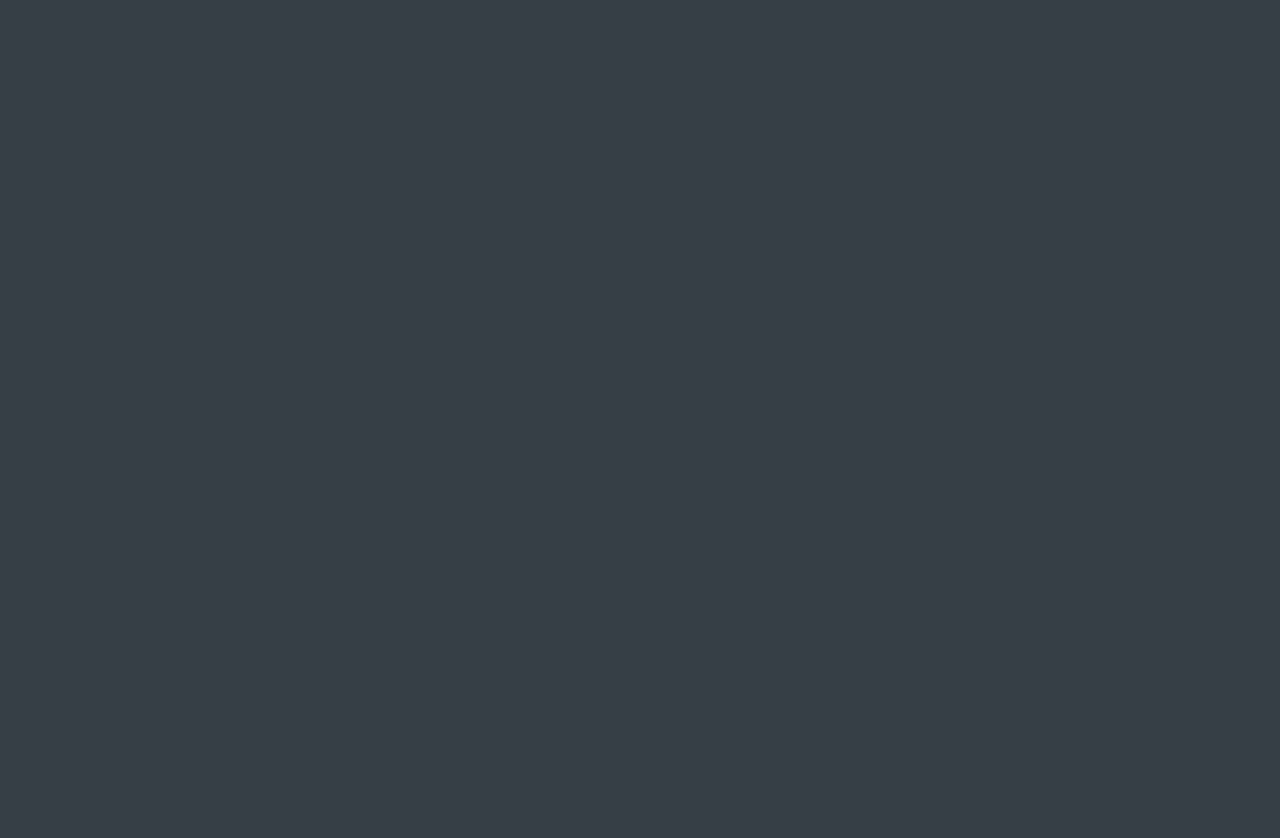
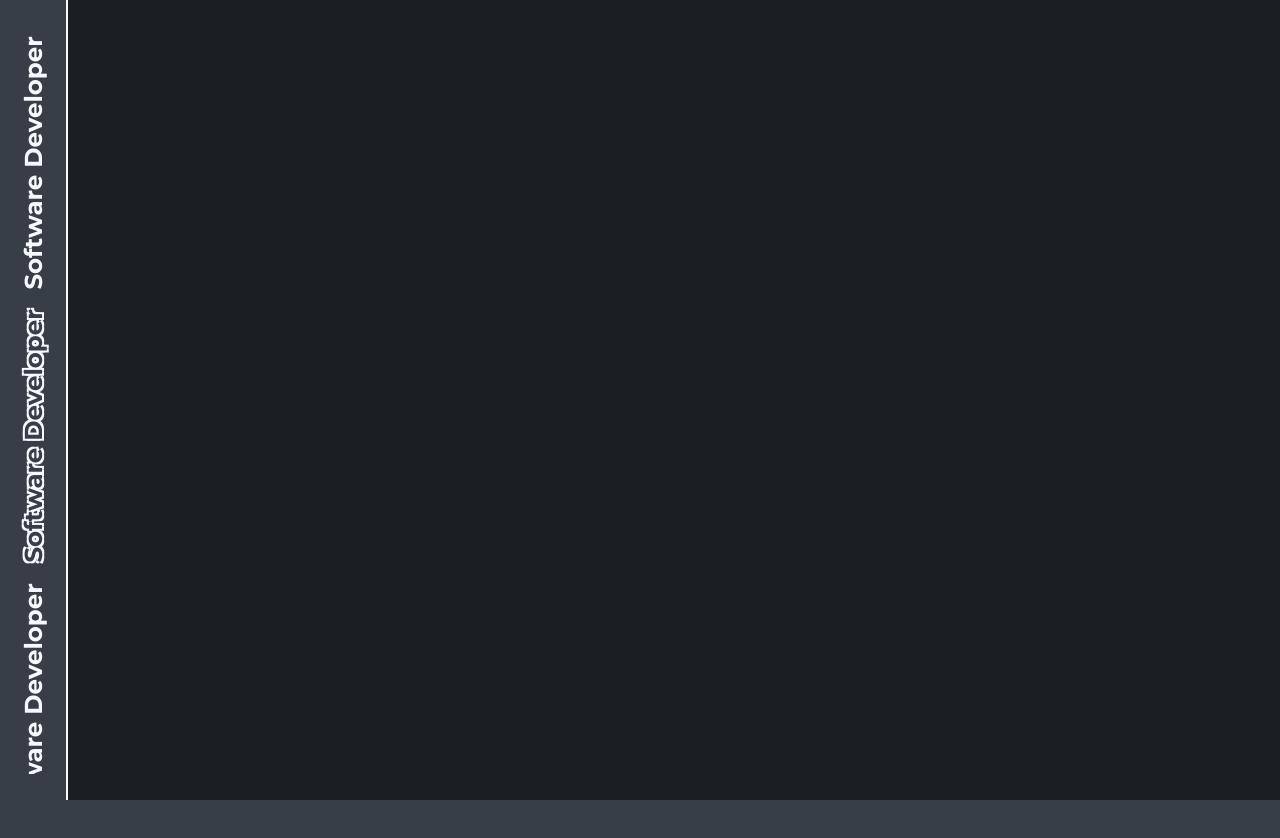
Before and after one commit to Jaggernaute/porfolio, a Vue app: page / in a window 1280 px wide. Shown: the top 838 px of the page. Built offline with nearby package versions, Linux system fonts and the light colour scheme.

Commit message:
:sparkles: Adding the auto scroll

```diff
--- /dev/null
+++ b/src/components/TheAutoScroll.vue
@@ -0,0 +1,67 @@
+<template>
+  <div class="auto-scroll">
+    <div class="auto-scroll__move">
+      <div class="text">Software Developer</div>
+      <div class="text text--outlined">Software Developer</div>
+      <div class="text">Software Developer</div>
+      <div class="text text--outlined">Software Developer</div>
+    </div>
+    <div class="auto-scroll__move">
+      <div class="text">Software Developer</div>
+      <div class="text text--outlined">Software Developer</div>
+      <div class="text">Software Developer</div>
+      <div class="text text--outlined">Software Developer</div>
+    </div>
+  </div>
+</template>
+
+<script>
+export default {
+  name: "TheAutoScroll",
+};
+</script>
+
+<style lang="scss" scoped>
+.auto-scroll {
+  display: flex;
+  align-items: center;
+  gap: 20px;
+
+  writing-mode: vertical-rl;
+  text-orientation: mixed;
+
+  width: 70px;
+  height: calc(100vh - 52px);
+  overflow: hidden;
+
+  &__move {
+    display: flex;
+    gap: 20px;
+
+    animation: auto-scroll 10s linear infinite;
+  }
+}
+
+.text {
+  font-size: 1.75em;
+  font-weight: bold;
+  font-family: "Montserrat", sans-serif;
+  height: max-content;
+  transform: rotate(180deg);
+
+  &--outlined {
+    color: var(--color-bg);
+    text-shadow: -2px -2px 0 var(--color-text), 2px -2px 0 var(--color-text), -2px 2px 0 var(--color-text),
+      2px 2px 0 var(--color-text);
+  }
+}
+
+@keyframes auto-scroll {
+  0% {
+    transform: translateY(0);
+  }
+  100% {
+    transform: translateY(-100%);
+  }
+}
+</style>
--- a/src/components/TheHero.vue
+++ b/src/components/TheHero.vue
@@ -1,8 +1,6 @@
 <template>
   <section class="hero">
-    <div class="auto-scroll">
-      <!--placeholder-->
-    </div>
+    <the-auto-scroll />
     <div class="hero__content">
       <div class="sonna">
         <!--placeholder-->
@@ -21,9 +19,26 @@
 </template>
 
 <script>
+import TheAutoScroll from "@/components/TheAutoScroll";
 export default {
   name: "TheHero",
+  components: { TheAutoScroll },
 };
 </script>
 
-<style scoped></style>
+<style lang="scss" scoped>
+.hero {
+  display: flex;
+  align-items: center;
+
+  width: 100%;
+  height: 100vh;
+
+  &__content {
+    height: 100%;
+    width: 100%;
+    background: rgba(0, 0, 0, 0.5);
+    border-left: 2px solid var(--color-elment);
+  }
+}
+</style>
```
